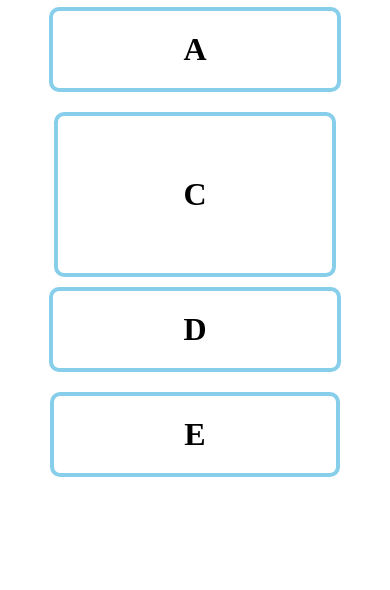
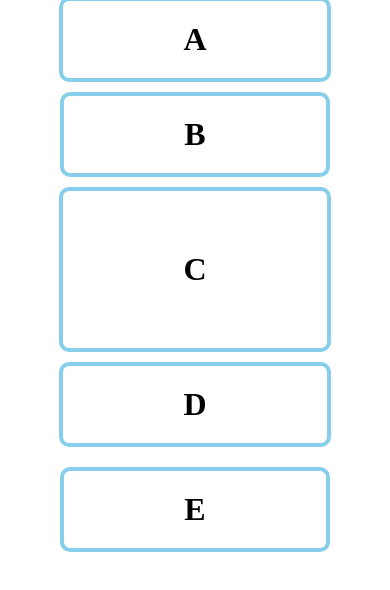
Before and after one commit to Aahmedimran/Holy-grail, a plain HTML site: page index.html in a window 390 px wide. Shown: the part 100-690 px from the top of the page. Drawn offline with Linux system fonts and the light colour scheme.

Commit message:
over flow hidden

```diff
--- a/style.css
+++ b/style.css
@@ -2,6 +2,12 @@
     margin: 0%;
     padding: 0%;
     box-sizing: border-box;
+}
+
+html,
+body {
+    overflow-x: hidden;
+    height: 100%;
 }
 
 .heading {
@@ -13,7 +19,7 @@
     display: flex;
     justify-content: center;
     flex-wrap: wrap;
-    padding: 10px;
+    /* padding: 10px; */
 }
 
 .borderA {
@@ -63,20 +69,20 @@
 
 @media screen and (max-width:480px) {
     .borderA {
-        padding: 20px 130px 20px 130px;
+        padding: 20px 120px 20px 120px;
     }
     .borderB {
-        display: none;
-        padding: 16px 117px 25px 172px;
+        /* display: none; */
+        padding: 20px 120px 20px 120px;
     }
     .borderC {
-        padding: 60px 125px 60px 125px;
+        padding: 60px 120px 60px 120px;
     }
     .borderD {
-        padding: 20px 130px 20px 130px;
+        padding: 20px 120px 20px 120px;
     }
     .borderE {
-        padding: 20px 130px 20px 130px;
+        padding: 20px 120px 20px 120px;
     }
 }
 
```
